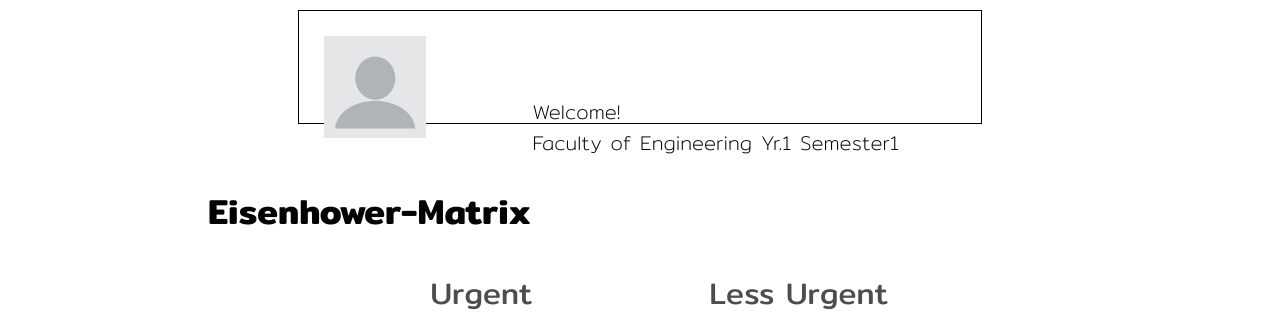
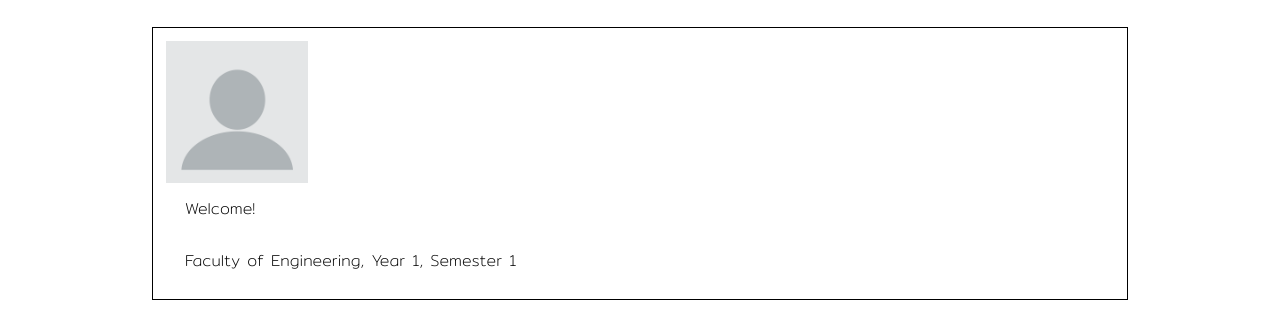
Before and after one commit to sarunnut1236/myCourseVilleEisenhowerMatrixProject, a plain HTML site: page view/page.html in a window 1280 px wide. Shown: the part 414-730 px from the top of the page. Drawn offline with Linux system fonts and the light colour scheme; no server answers.

Commit message:
Edit frontend

```diff
--- a/view/page.html
+++ b/view/page.html
@@ -24,16 +24,27 @@
           id = "mycourseville-logo"
         /></center>
       </div>
-        <div id="header-text">
-          <center><p id="main-header">Tasks Prioritization Chart</p></center>
-          <p id="sub-header">powered by MyCourseVille</p>
-        </div>
 
+      <div id="header-text">
+        <center><p id="main-header">Tasks Prioritization Chart</p></center>
+        <p id="sub-header">powered by MyCourseVille</p>
+      </div>
+
+        <!--
         <div id="profile">
           <img src="./src/profiletest.png" alt="profilepic" />
           <p>Welcome! <span id="username"></span></p>
           <p id="info">Faculty of Engineering Yr.1 Semester1</p>
         </div>
+        -->
+
+      <div id = "profile" class = "center">
+        <img src = "./src/profiletest.png" alt = "profile-pic"/>
+        <div id = "metadata">
+          <h2>Welcome! <span id = "username"></span></h2>
+          <h2 id = "info" style = "display: grid;">Faculty of Engineering, Year 1, Semester 1</h2>
+        </div>
+      </div>
     </div>
 
     <div id="Eisenhower-Matrix">
--- a/view/style-page.css
+++ b/view/style-page.css
@@ -20,28 +20,27 @@ body {
   top: 5%;
 }
 #profile {
-  display: block;
-  margin-top: 1%;
-  margin-left: auto;
-  margin-right: auto;
-  padding: 2%;
-  width: 50%;
-  height: 100%;
-  position:relative;
+  display:flow-root;
+  margin-top: 30px;
+  padding: 1%;
+  max-width: 75%;
   border: 1px solid black;
 }
-#profile p {
-  margin: 0px;
-  position: relative;
-  left: 33%;
-  top: 60px;
-  font-size: 20px;
+#profile h2 {
+  display: inline-block;
+  vertical-align: top;
+  margin-left: 2%;
+  font-size:medium;
   font-weight: lighter;
 }
 
 #profile img {
-  position: absolute;
-  width: 15%;
+  display:table-column;
+  max-width: 15%;
+  height: 5%;
+  vertical-align: middle;
+  margin-top: auto;
+  margin-bottom: auto;
 }
 
 #grid {
@@ -200,3 +199,6 @@ body {
 .block{
   display: block;
 }
+.grid{
+  display: grid;
+}
```
